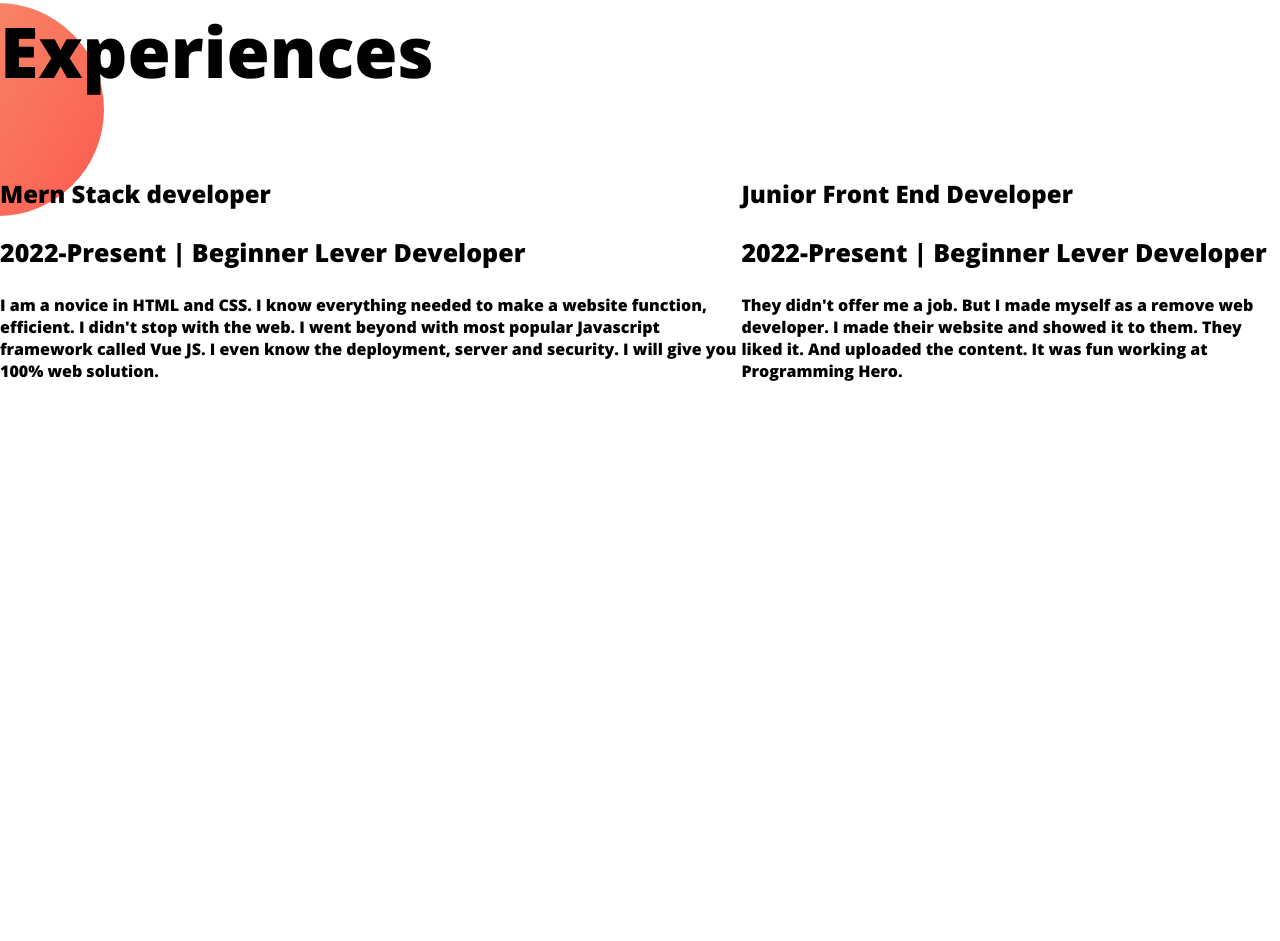
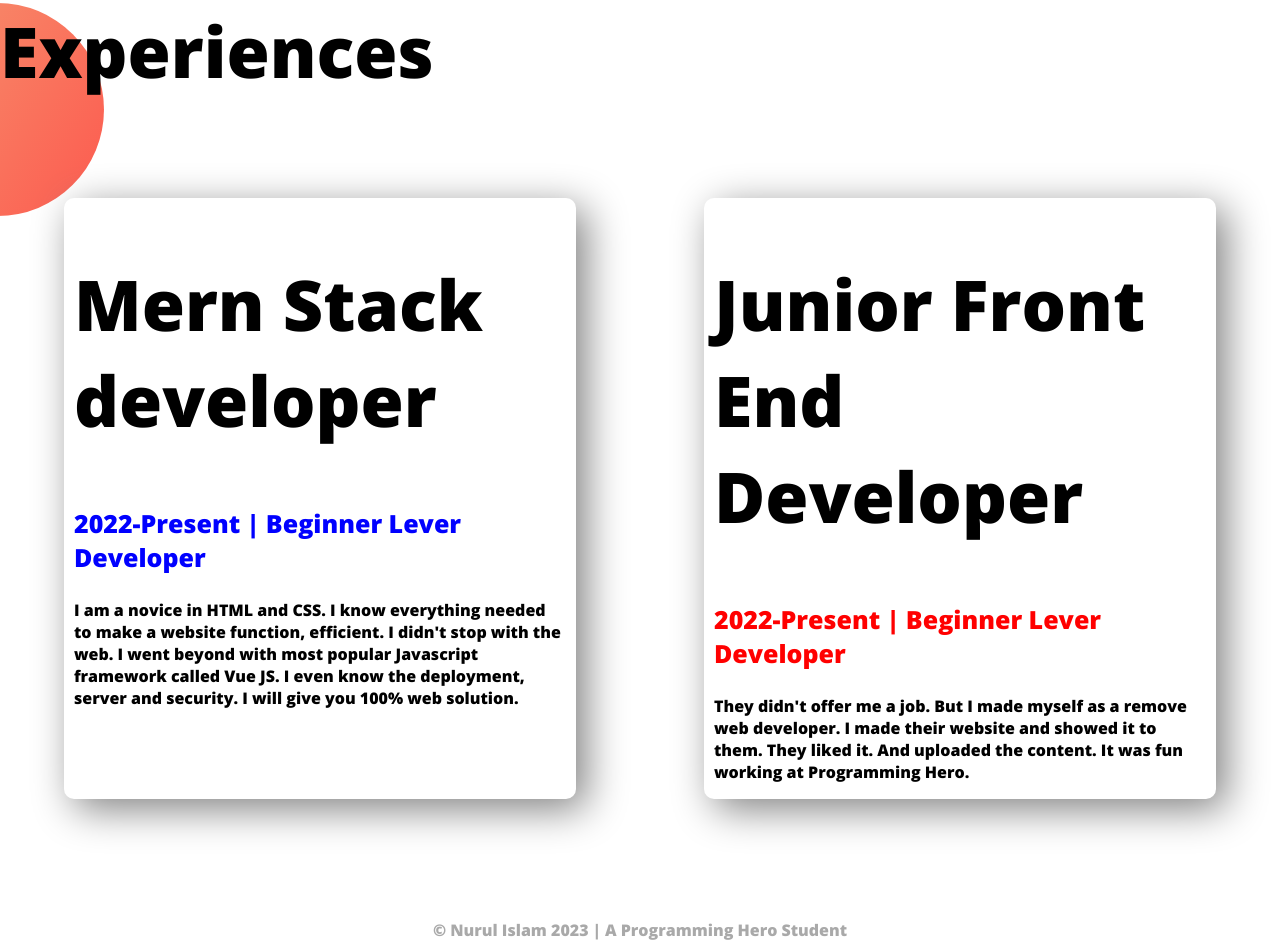
Before and after one commit to NurulIslam96/2nd-practice-portfolio, a plain HTML site: page index.html in a window 1280 px wide. Shown: the part 1251-2192 px from the top of the page. Before the commit the page ends 1729 px from the top, so only its background shows below. Drawn offline with nearby package versions, Linux system fonts and the light colour scheme; a web font is replaced by a local one.

Commit message:
final touch

```diff
--- a/index.html
+++ b/index.html
@@ -38,17 +38,18 @@
             <h1>Experiences</h1>
         </div>
         <div class="flexible-container">
-        <div id="mern" class="developer">
-            <h2>Mern Stack developer</h2>
-            <h3>2022-Present | Beginner Lever Developer</h3>
+        <div class="developer1">
+            <h1 class="line1">Mern Stack developer</h1>
+            <h3 class="second-line1">2022-Present | Beginner Lever Developer</h3>
             <p>I am a novice in HTML and CSS. I know everything needed to make a website function, efficient. I didn't stop with the web. I went beyond with most popular Javascript framework called Vue JS. I even know the deployment, server and security. I will give you 100% web solution.</p>
         </div>
-        <div id="junior" class="developer">
-            <h2>Junior Front End Developer</h2>
-            <h3>2022-Present | Beginner Lever Developer</h3>
+        <div class="developer2">
+            <h1>Junior Front End Developer</h1>
+            <h3 class="second-line2">2022-Present | Beginner Lever Developer</h3>
             <p>They didn't offer me a job. But I made myself as a remove web developer. I made their website and showed it to them. They liked it. And uploaded the content. It was fun working at Programming Hero.</p>
         </div>
         </div>
     </section>
 </body>
+<footer>© Nurul Islam 2023 | A Programming Hero Student</footer>
 </html>
--- a/style.css
+++ b/style.css
@@ -53,5 +53,50 @@ h3{
     background-repeat: no-repeat;
 }
 
-.developer{
+.developer1{
+    width: 40%;
+    margin: 40px 5%;
+    padding: 0 10px;
+    box-shadow: 10px 10px 40px gray;
+    border-radius: 10px;
+    transition: 0.2s ease;
 }
+.developer1:hover{
+    transform: scale(1.1);
+    box-shadow: 10px 10px 40px blue;
+}
+
+.developer2{
+    width: 40%;
+    margin: 40px 5%;
+    padding: 0 10px;
+    box-shadow: 10px 10px 40px gray;
+    border-radius: 10px;
+    transition: 0.2s ease;
+}
+.developer2:hover{
+    transform: scale(1.1);
+    box-shadow: 10px 10px 40px red;
+}
+
+footer{
+    text-align: center;
+    color: darkgray;
+}
+
+
+.second-line1{
+    color: blue
+}
+
+.second-line2{
+    color: red;
+}
+
+.line1{
+
+}
+
+.line2{
+
+}
```
